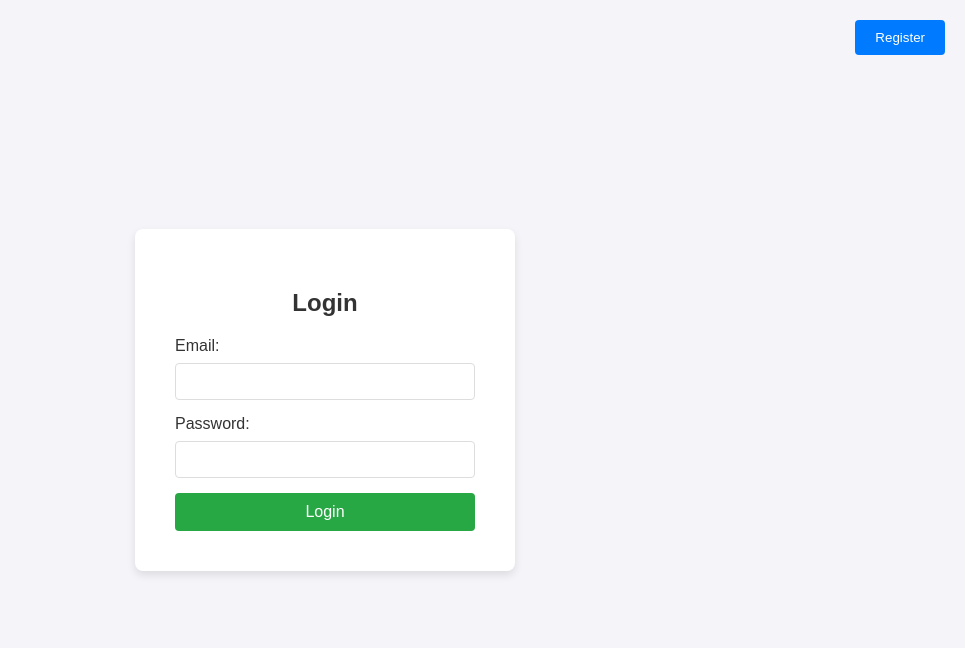
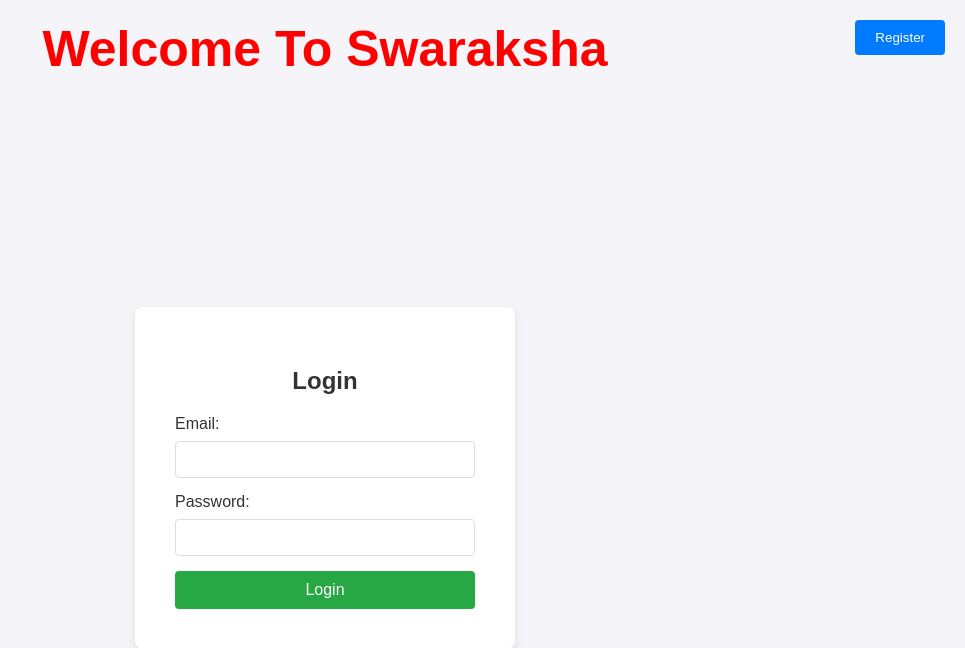
Before and after one commit to Rohith2003664333/sw-f-b-, a Flask app: page / in a window 1280 px wide. Shown: the top 648 px of the page, without its empty margins (315-1280 px from the left). Before the commit the page ends 575 px from the top, so only its background shows below. Run offline with Flask 3, Linux system fonts and the light colour scheme; parts of the project's set-up code (start-up, migrations or seed data) failed here and were passed over.

Commit message:
Update login.html

```diff
--- a/templates/login.html
+++ b/templates/login.html
@@ -12,6 +12,16 @@
             font-family: Arial, sans-serif;
             background: #f4f4f9;
         }
+
+         /* Styling for the greeting */
+         .greeting {
+            text-align: center;
+            color: red;
+            font-size: 50px;
+            margin-top: 20px;
+            font-weight: bold;
+        }
+
 
         /* Styling for the form container */
         .container {
@@ -91,6 +101,12 @@
     </style>
 </head>
 <body>
+
+
+    <div class="greeting">Welcome To Swaraksha</div>
+
+
+
     <!-- Register button in the top right -->
     <div class="top-right">
         <a href="/register"><button>Register</button></a>
```
